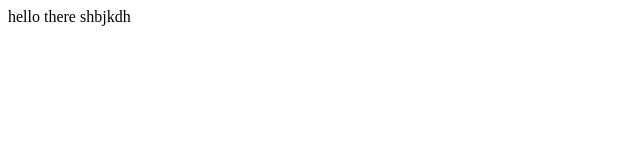
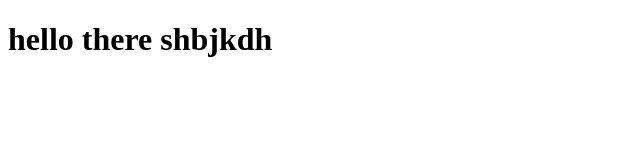
Before and after one commit to Yeremiah-9/Portfolio, a plain HTML site: page index.html in a window 1280 px wide. Shown: the whole page, without its empty margins (0-640 px from the left). Drawn offline with Linux system fonts and the light colour scheme.

Commit message:
background blue

```diff
--- a/Styles/style.css
+++ b/Styles/style.css
@@ -4,8 +4,10 @@
       margin: 0;
       padding: 0;
       list-style: none;
-      text-decoration: none;
-      }
+      text-decoration:sandybrown;
 
-      hello
-      background-color: blue;
+}
+
+#div {
+  background-color: blue;
+}
--- a/index.html
+++ b/index.html
@@ -8,6 +8,10 @@
   <title>Document</title>
 </head>
 <body>
-  hello there shbjkdh
+ <div class=" header">
+
+  <h1 id="header"> hello there shbjkdh</h1>
+
+</div>
 </body>
 </html>
```
